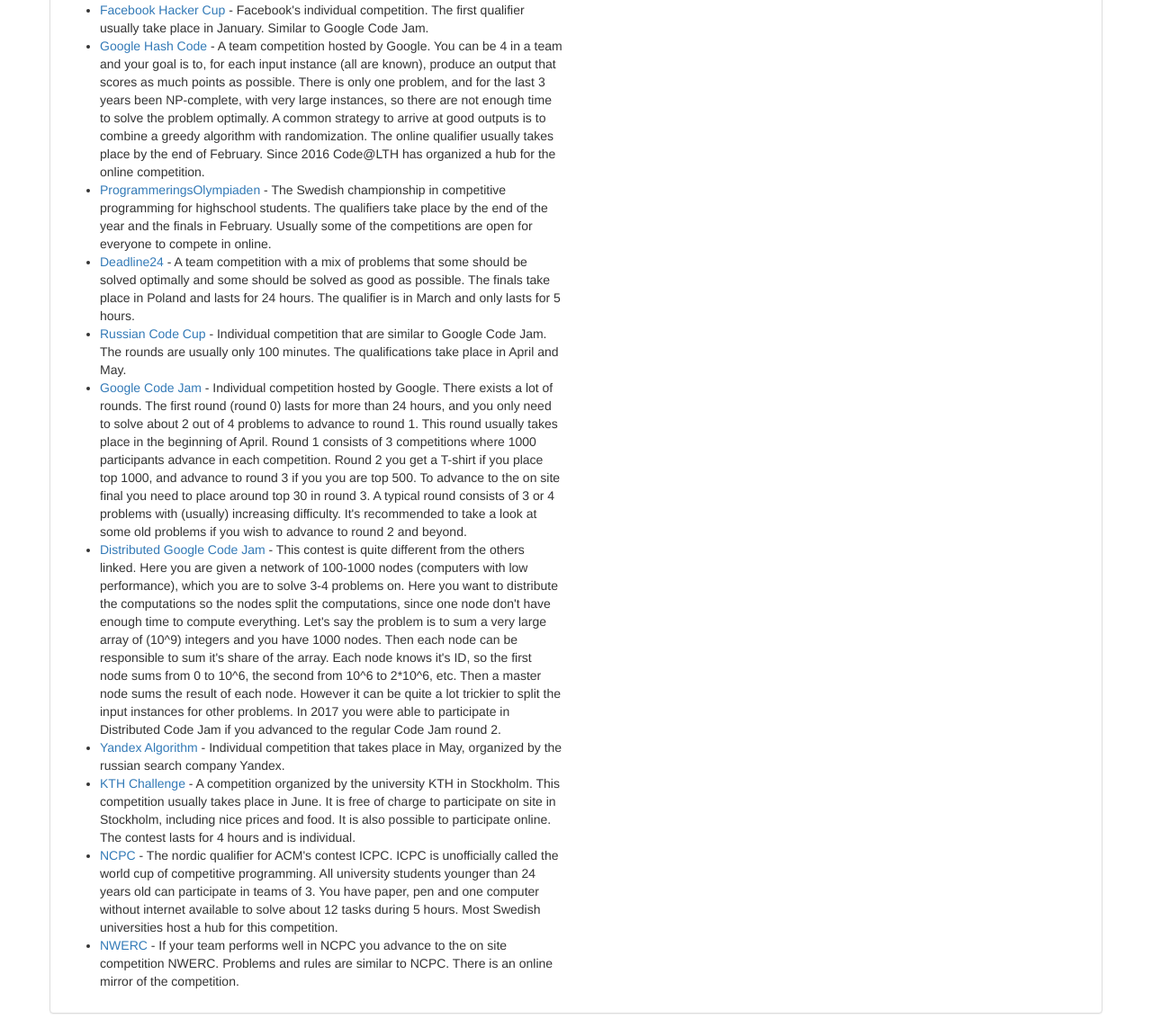
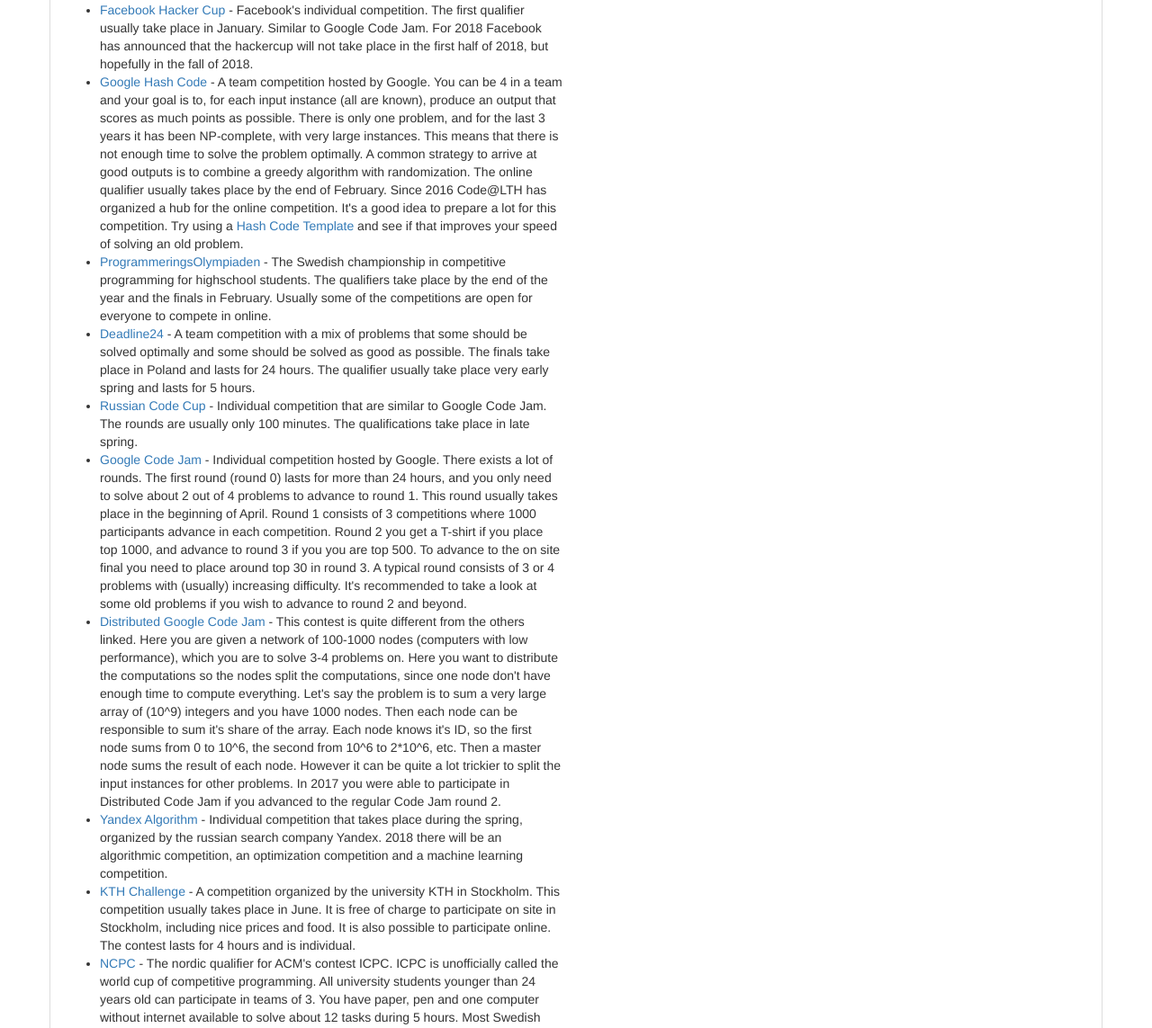
Before and after one commit to Code-at-LTH/code-at-lth.github.io, a Jekyll site: the page built from resources/index.html, in a window 1280 px wide and 1400 px high, scrolled down 1081 px, cut to the strip 257-1400 px from the top of the window. Shown: the whole strip at 90% size. Built offline with Jekyll 4.4.1, drawn with Linux system fonts in a browser that asks for light colours; nearby versions of some CDN libraries; some of the changed text lies outside the part shown.

Commit message:
add some more competitions to resources page.
Also updated information about some competitions.

```diff
--- a/resources/index.html
+++ b/resources/index.html
@@ -25,17 +25,18 @@
         <h3>Programming Competitions</h3>
         <iframe src="https://calendar.google.com/calendar/embed?title=Competitive%20Programming%20Schedule&amp;mode=AGENDA&amp;height=600&amp;wkst=2&amp;hl=en&amp;bgcolor=%23FFFFFF&amp;src=lof5ol7ne0larfc1a00m5qdjec%40group.calendar.google.com&amp;color=%23B1365F&amp;ctz=Europe%2FStockholm" style="border-width:0" width="550" height="600" frameborder="0" scrolling="no"></iframe>
         <ul>
-            <li><a href="https://www.facebook.com/hackercup/">Facebook Hacker Cup</a> - Facebook's individual competition. The first qualifier usually take place in January. Similar to Google Code Jam.</li>
-            <li><a href="https://hashcode.withgoogle.com/">Google Hash Code</a> - A team competition hosted by Google. You can be 4 in a team and your goal is to, for each input instance (all are known), produce an output that scores as much points as possible. There is only one problem, and for the last 3 years been NP-complete, with very large instances, so there are not enough time to solve the problem optimally. A common strategy to arrive at good outputs is to combine a greedy algorithm with randomization. The online qualifier usually takes place by the end of February. Since 2016 Code@LTH has organized a hub for the online competition.</li>
+            <li><a href="https://www.facebook.com/hackercup/">Facebook Hacker Cup</a> - Facebook's individual competition. The first qualifier usually take place in January. Similar to Google Code Jam. For 2018 Facebook has announced that the hackercup will not take place in the first half of 2018, but hopefully in the fall of 2018.</li>
+            <li><a href="https://hashcode.withgoogle.com/">Google Hash Code</a> - A team competition hosted by Google. You can be 4 in a team and your goal is to, for each input instance (all are known), produce an output that scores as much points as possible. There is only one problem, and for the last 3 years it has been NP-complete, with very large instances. This means that there is not enough time to solve the problem optimally. A common strategy to arrive at good outputs is to combine a greedy algorithm with randomization. The online qualifier usually takes place by the end of February. Since 2016 Code@LTH has organized a hub for the online competition. It's a good idea to prepare a lot for this competition. Try using a <a href="https://github.com/exoji2e/hashcode-template">Hash Code Template</a> and see if that improves your speed of solving an old problem.</li>
             <li><a href="http://progolymp.se/">ProgrammeringsOlympiaden</a> - The Swedish championship in competitive programming for highschool students. The qualifiers take place by the end of the year and the finals in February. Usually some of the competitions are open for everyone to compete in online.</li>
-            <li><a href="http://deadline24.pl">Deadline24</a> - A team competition with a mix of problems that some should be solved optimally and some should be solved as good as possible. The finals take place in Poland and lasts for 24 hours. The qualifier is in March and only lasts for 5 hours.</li>
-            <li><a href="http://www.russiancodecup.ru/en/">Russian Code Cup</a> - Individual competition that are similar to Google Code Jam. The rounds are usually only 100 minutes. The qualifications take place in April and May.</li>
+            <li><a href="http://deadline24.pl">Deadline24</a> - A team competition with a mix of problems that some should be solved optimally and some should be solved as good as possible. The finals take place in Poland and lasts for 24 hours. The qualifier usually take place very early spring and lasts for 5 hours.</li>
+            <li><a href="http://www.russiancodecup.ru/en/">Russian Code Cup</a> - Individual competition that are similar to Google Code Jam. The rounds are usually only 100 minutes. The qualifications take place in late spring.</li>
             <li><a href="https://code.google.com/codejam/">Google Code Jam</a> - Individual competition hosted by Google. There exists a lot of rounds. The first round (round 0) lasts for more than 24 hours, and you only need to solve about 2 out of 4 problems to advance to round 1. This round usually takes place in the beginning of April. Round 1 consists of 3 competitions where 1000 participants advance in each competition. Round 2 you get a T-shirt if you place top 1000, and advance to round 3 if you you are top 500. To advance to the on site final you need to place around top 30 in round 3. A typical round consists of 3 or 4 problems with (usually) increasing difficulty. It's recommended to take a look at some old problems if you wish to advance to round 2 and beyond.</li>
             <li><a href="https://code.google.com/codejam/">Distributed Google Code Jam</a> - This contest is quite different from the others linked. Here you are given a network of 100-1000 nodes (computers with low performance), which you are to solve 3-4 problems on. Here you want to distribute the computations so the nodes split the computations, since one node don't have enough time to compute everything. Let's say the problem is to sum a very large array of (10^9) integers and you have 1000 nodes. Then each node can be responsible to sum it's share of the array. Each node knows it's ID, so the first node sums from 0 to 10^6, the second from 10^6 to 2*10^6, etc. Then a master node sums the result of each node. However it can be quite a lot trickier to split the input instances for other problems. In 2017 you were able to participate in Distributed Code Jam if you advanced to the regular Code Jam round 2.</li>
-            <li><a href="https://contest.yandex.ru/?lang=en">Yandex Algorithm</a> - Individual competition that takes place in May, organized by the russian search company Yandex. </li>
+            <li><a href="https://contest.yandex.ru/algorithm2018/?lang=en">Yandex Algorithm</a> - Individual competition that takes place during the spring, organized by the russian search company Yandex. 2018 there will be an algorithmic competition, an optimization competition and a machine learning competition.</li>
             <li><a href="http://challenge.csc.kth.se/">KTH Challenge</a> - A competition organized by the university KTH in Stockholm. This competition usually takes place in June. It is free of charge to participate on site in Stockholm, including nice prices and food. It is also possible to participate online. The contest lasts for 4 hours and is individual. </li>
             <li><a href="https://ncpc.idi.ntnu.no/">NCPC</a> - The nordic qualifier for ACM's contest ICPC. ICPC is unofficially called the world cup of competitive programming. All university students younger than 24 years old can participate in teams of 3. You have paper, pen and one computer without internet available to solve about 12 tasks during 5 hours. Most Swedish universities host a hub for this competition.</li>
             <li><a href="http://www.nwerc.eu/">NWERC</a> - If your team performs well in NCPC you advance to the on site competition NWERC. Problems and rules are similar to NCPC. There is an online mirror of the competition. </li>
+            <li><a href="http://www.codingcup.se/">Swedish Coding Cup</a> - A series of competitions hosted on universities and companies around Sweden. In 2017/18 the cup consists of 8 competitions. Code@LTH organised <a href="http://challenge.codeatlth.org/">LTH Challenge</a>, which was part of the cup, this we plan to continue with! </li>
         </ul>
 
     </div>
```
